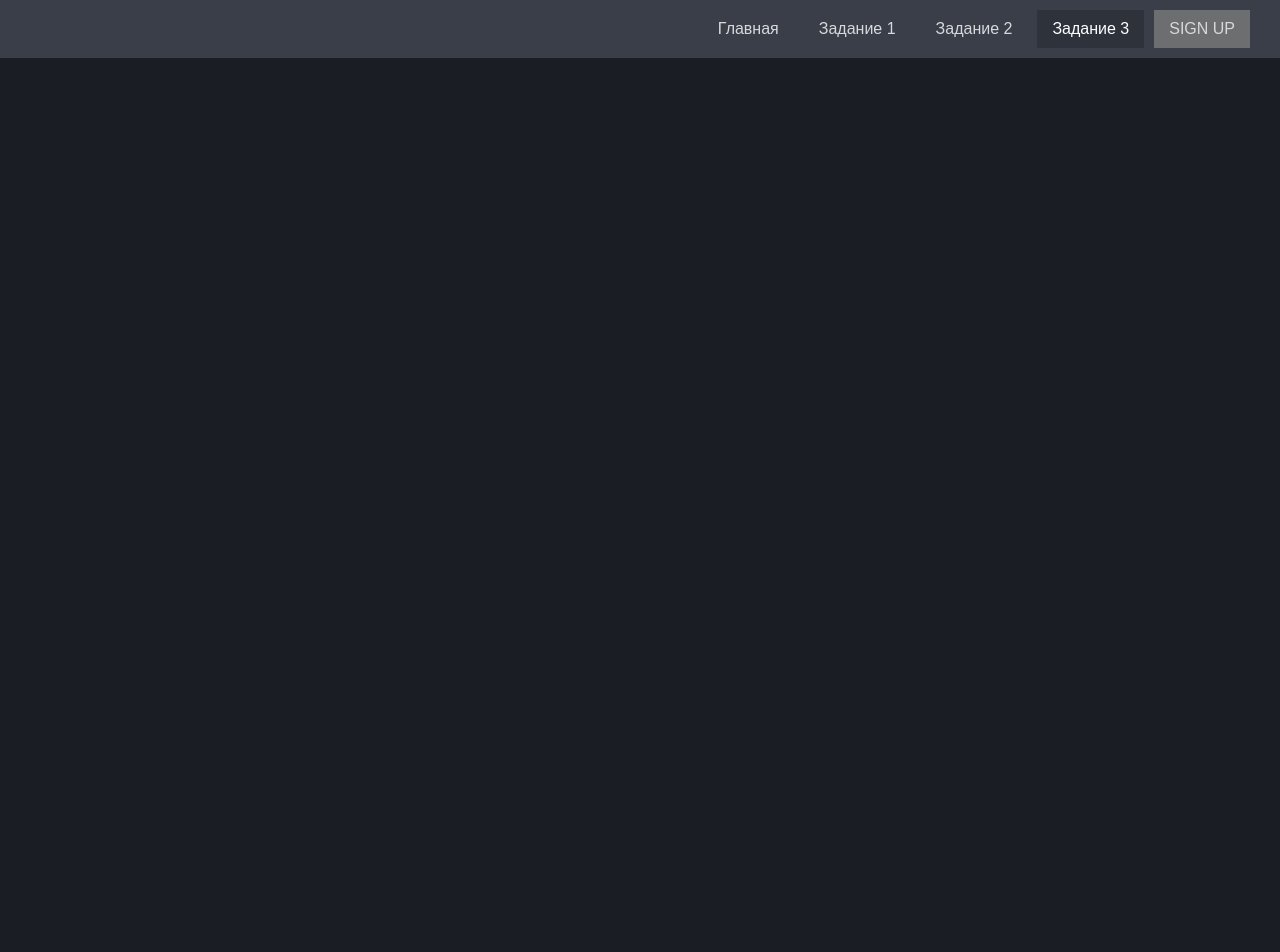
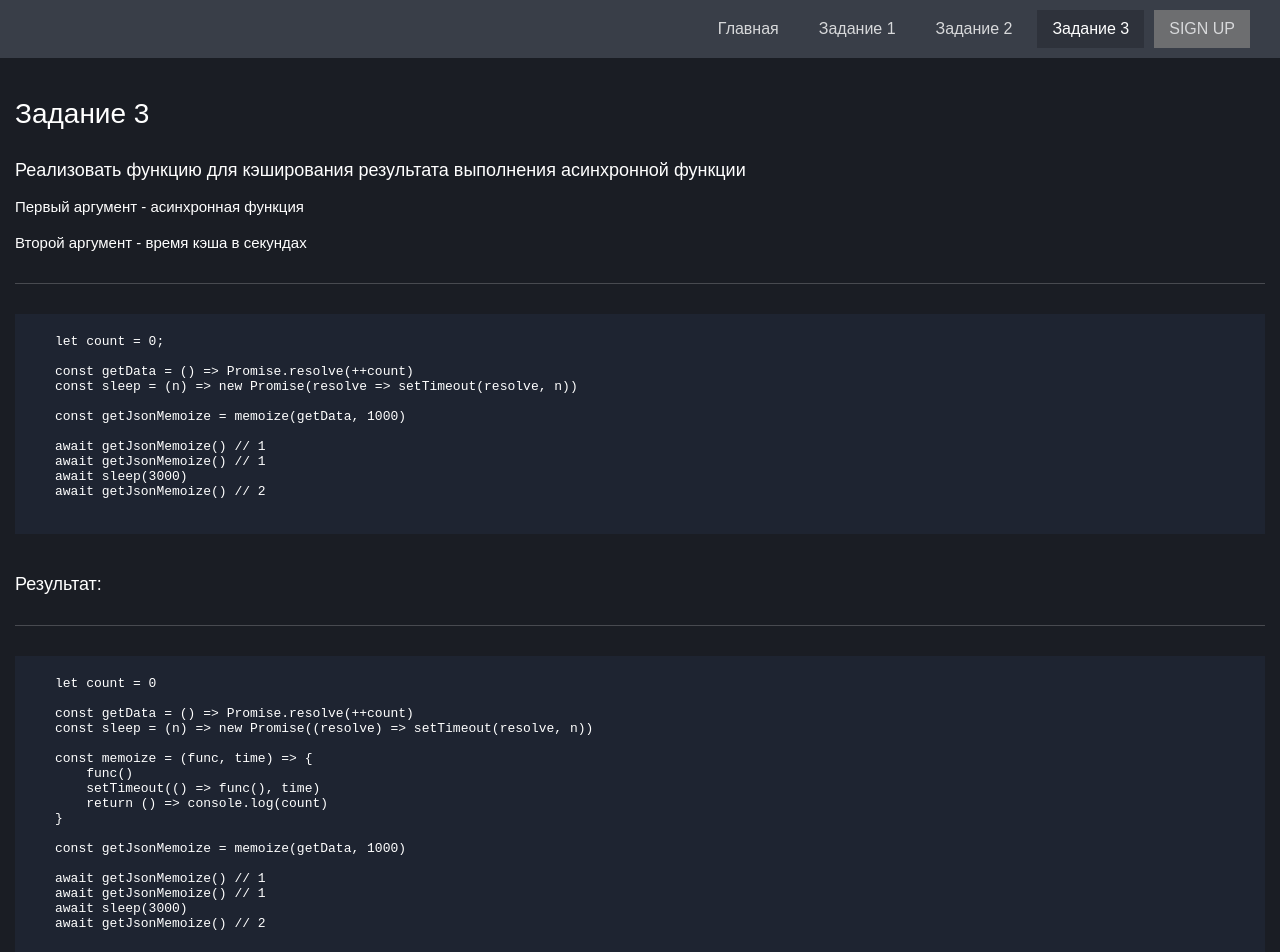
Before and after one commit to nikita-developer/Lofty, a Nuxt app: page /exercise-three in a window 1280 px wide. Shown: the top 952 px of the page. Before the commit the page ends 800 px from the top, so only its background shows below. Built offline with nearby package versions, Linux system fonts and the light colour scheme.

Commit message:
Задание 3 готово

```diff
--- a/pages/exercise-three.vue
+++ b/pages/exercise-three.vue
@@ -1,3 +1,90 @@
 <template>
+    <div class="exercise">
+        <h1>Задание 3</h1>
+        <h4 class="exercise__subtitle">
+            Реализовать функцию для кэширования результата выполнения
+            асинхронной функции
+        </h4>
+        <h4 class="exercise__subtitle">
+            <small>Первый аргумент - асинхронная функция</small>
+        </h4>
+        <h4 class="exercise__subtitle">
+            <small>Второй аргумент - время кэша в секундах</small>
+        </h4>
+        <hr />
+        <div class="exercise__body">
+            <div class="exercise-three">
+                <pre>
+let count = 0;
 
+const getData = () => Promise.resolve(++count)
+const sleep = (n) => new Promise(resolve => setTimeout(resolve, n))
+
+const getJsonMemoize = memoize(getData, 1000)
+
+await getJsonMemoize() // 1
+await getJsonMemoize() // 1
+await sleep(3000)
+await getJsonMemoize() // 2
+                </pre>
+            </div>
+        </div>
+        <h4 class="exercise__subtitle">Результат:</h4>
+        <hr />
+        <div class="exercise__body">
+            <div class="exercise-three">
+                <pre>
+let count = 0
+
+const getData = () => Promise.resolve(++count)
+const sleep = (n) => new Promise((resolve) => setTimeout(resolve, n))
+
+const memoize = (func, time) => {
+    func()
+    setTimeout(() => func(), time)
+    return () => console.log(count)
+}
+
+const getJsonMemoize = memoize(getData, 1000)
+
+await getJsonMemoize() // 1
+await getJsonMemoize() // 1
+await sleep(3000)
+await getJsonMemoize() // 2
+                </pre>
+            </div>
+        </div>
+    </div>
 </template>
+
+<script setup>
+let count = 0
+
+const getData = () => Promise.resolve(++count)
+const sleep = (n) => new Promise((resolve) => setTimeout(resolve, n))
+
+const memoize = (func, time) => {
+    func()
+    setTimeout(() => func(), time)
+    return () => console.log(count)
+}
+
+const getJsonMemoize = memoize(getData, 1000)
+
+// await getJsonMemoize() // 1
+// await getJsonMemoize() // 1
+// await sleep(3000)
+// await getJsonMemoize() // 2
+</script>
+
+<style lang="scss" scoped>
+.exercise-three {
+    padding: 20px 40px;
+    background-color: #1e2431;
+    color: #fff;
+
+    &:first-child {
+        margin-bottom: 40px;
+    }
+}
+</style>
--- a/pages/exercise-two.vue
+++ b/pages/exercise-two.vue
@@ -21,11 +21,10 @@ getJson('/i/1.json')
 .catch(error => {
     console.error(error)
 })
-</pre
-                >
+                </pre>
             </div>
         </div>
-        <h4 class="exercise__subtitle">Результат</h4>
+        <h4 class="exercise__subtitle">Результат:</h4>
         <hr />
         <div class="exercise__body">
             <div class="exercise-two">
@@ -46,8 +45,7 @@ const getJson = async (url) => {
 }
 
 getJson('/i/1.json')
-</pre
-                >
+                </pre>
             </div>
         </div>
     </div>
```
